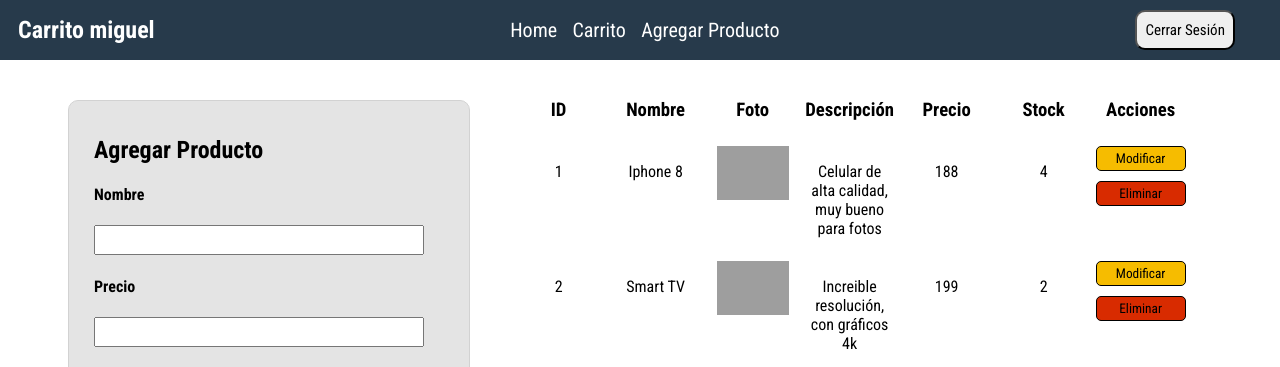
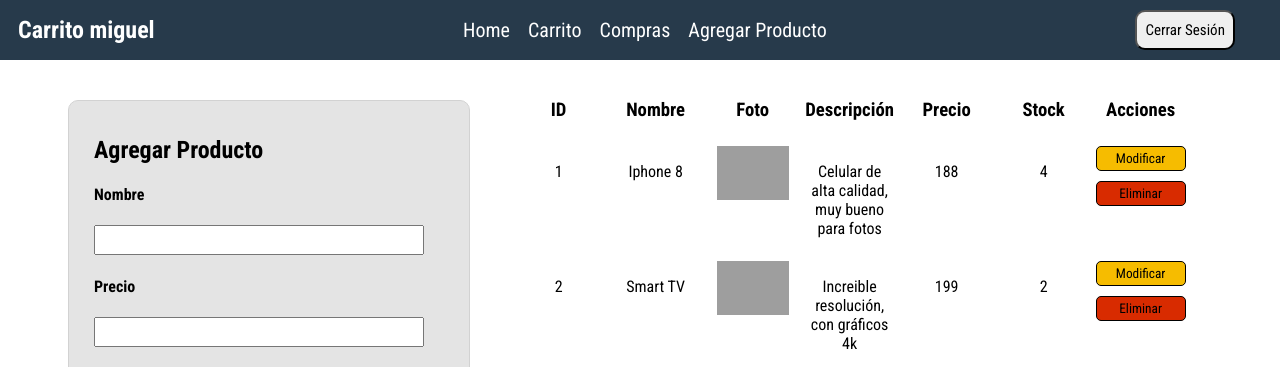
Before and after one commit to ELLOQUIUS/proyecto-uneweb, a PHP site: page /agregar_producto.php in a window 1280 px wide. Shown: the top 367 px of the page. Run offline with PHP 8.4, Linux system fonts and the light colour scheme; a user stored in the database is signed in; data comes from the database, SQL or seed files in the repository; grey boxes are pictures that could not be loaded.

Commit message:
Se agrega el enlace a la pestaña de compras

```diff
--- a/css/styles.css
+++ b/css/styles.css
@@ -26,7 +26,7 @@
 
 .contenedor-enlaces{
     font-size: 20px;
-    width: 300px;
+    width: 400px;
     display: flex;
     justify-content: space-evenly;
 }
--- a/navegacion.php
+++ b/navegacion.php
@@ -9,6 +9,7 @@
         <a class="enlace" href="index.php">Home</a>
 <?php if (isset($_SESSION['user'])){
 ?>      <a class="enlace" href="carrito.php">Carrito</a>
+        <a class="enlace" href="compras.php">Compras</a>
 <?php   if ($_SESSION['admin']){
 ?>          <a class="enlace" href="agregar_producto.php">Agregar Producto</a>
 <?php   }
```
Also changed, not shown: compras.php (added).
